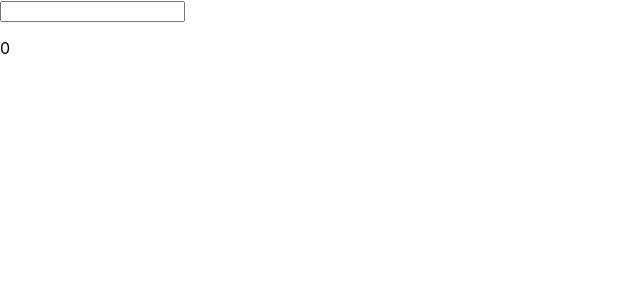
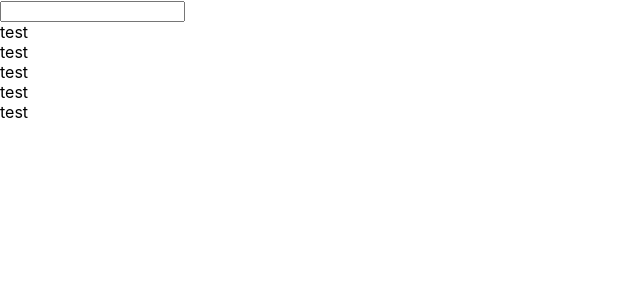
Before and after one commit to nightmarelie/react-playground, a React (Create React App) app: page / in a window 1280 px wide. Shown: the top 300 px of the page, without its empty margins (0-640 px from the left). Built offline with nearby package versions, Linux system fonts and the light colour scheme.

Commit message:
feat: add example of using useTransition

```diff
--- a/src/App.css
+++ /dev/null
@@ -1,38 +0,0 @@
-.App {
-  text-align: center;
-}
-
-.App-logo {
-  height: 40vmin;
-  pointer-events: none;
-}
-
-@media (prefers-reduced-motion: no-preference) {
-  .App-logo {
-    animation: App-logo-spin infinite 20s linear;
-  }
-}
-
-.App-header {
-  background-color: #282c34;
-  min-height: 100vh;
-  display: flex;
-  flex-direction: column;
-  align-items: center;
-  justify-content: center;
-  font-size: calc(10px + 2vmin);
-  color: white;
-}
-
-.App-link {
-  color: #61dafb;
-}
-
-@keyframes App-logo-spin {
-  from {
-    transform: rotate(0deg);
-  }
-  to {
-    transform: rotate(360deg);
-  }
-}
--- a/src/App.tsx
+++ b/src/App.tsx
@@ -1,19 +1,26 @@
-import React, { useState, ChangeEvent } from "react";
-import "./App.css";
+import React, { useState, ChangeEvent, useTransition } from "react";
+import ListComponent, { largeList } from "./ListComponent";
 
 function App() {
   const [name, setName] = useState("");
-  const [count, setCount] = useState(0);
+  const [list, setList] = useState(largeList);
+  const [isPanding, startTransition] = useTransition();
 
   function handleChange(e: ChangeEvent<HTMLInputElement>) {
     setName(e.target.value);
-    setCount((prevCount) => prevCount + 1);
+    startTransition(() => {
+      setList(largeList.filter((item) => item.name.includes(e.target.value)));
+    });
   }
 
   return (
     <div>
       <input type="text" value={name} onChange={handleChange} />
-      <p>{count}</p>
+      {isPanding ? (
+        <div>Loading...</div>
+      ) : (
+        list.map((item) => <ListComponent key={item.id} item={item} />)
+      )}
     </div>
   );
 }
--- /dev/null
+++ b/src/ListComponent.tsx
@@ -0,0 +1,37 @@
+type Item = {
+  id: number;
+  name: string;
+};
+
+const largeList: Item[] = [
+  {
+    id: 1,
+    name: "test",
+  },
+  {
+    id: 2,
+    name: "test",
+  },
+  {
+    id: 3,
+    name: "test",
+  },
+  {
+    id: 4,
+    name: "test",
+  },
+  {
+    id: 5,
+    name: "test",
+  },
+];
+
+function ListComponent({ item }: { item: Item }) {
+  return <div>{item.name}</div>;
+}
+
+export default ListComponent;
+
+export { largeList };
+
+export type { Item };
```
